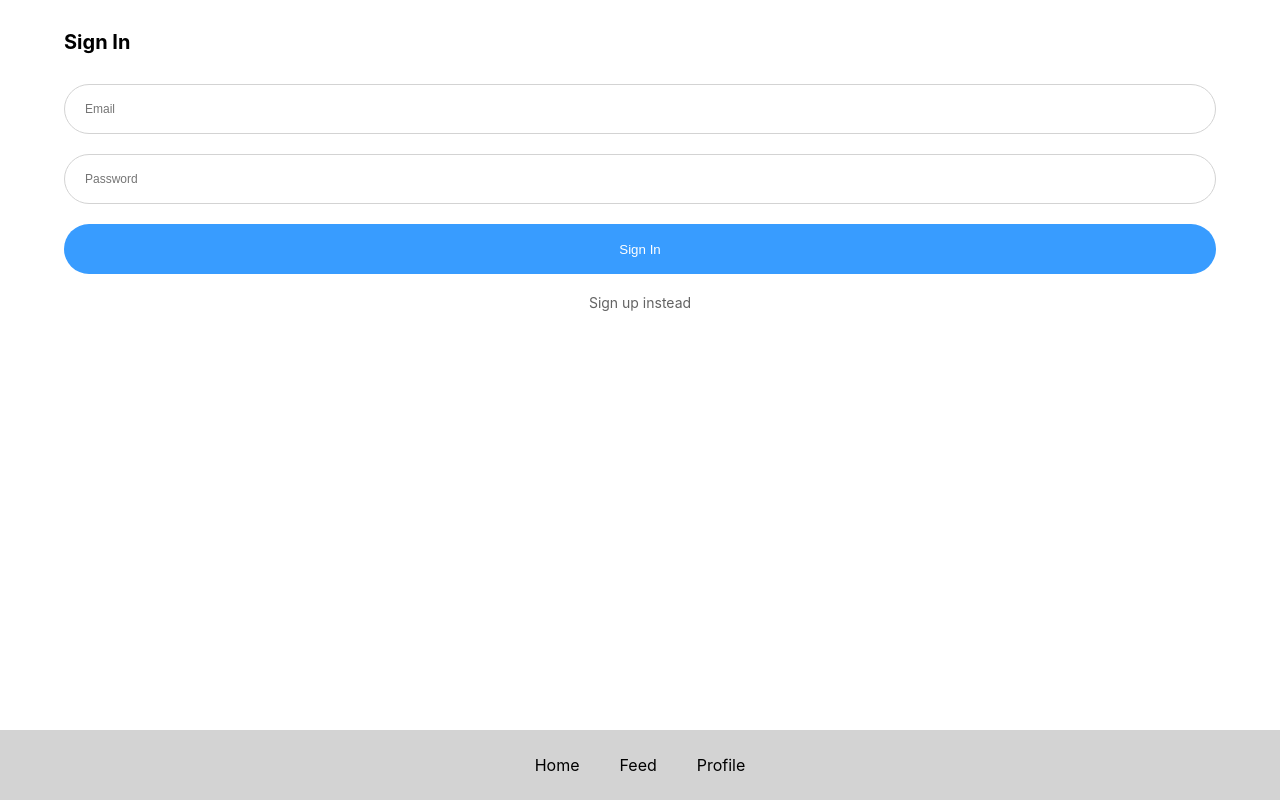
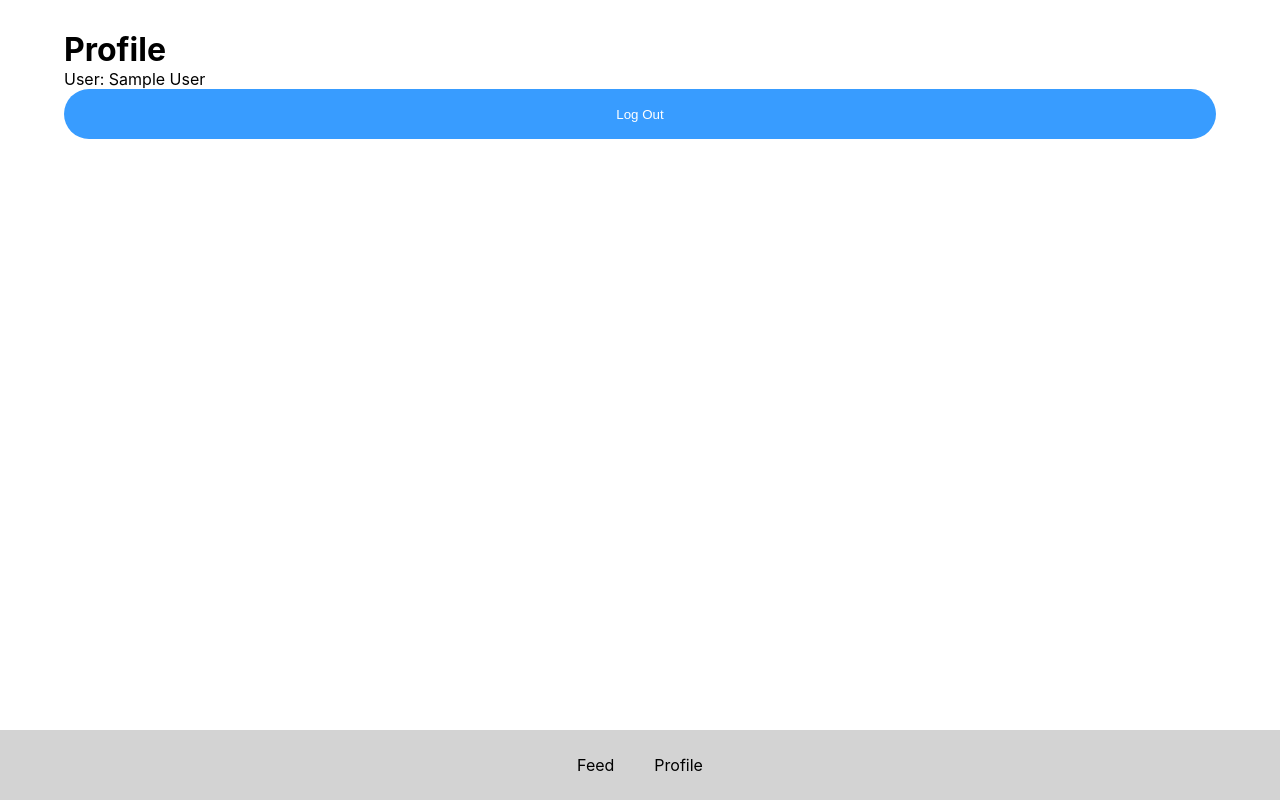
Before and after one commit to emmanuelojiji/rate-my-meal-deal, a React (Create React App) app: page /profile in a window 1280 px wide. Before the commit this address led to /access. Built offline with nearby package versions, Linux system fonts and the light colour scheme; no server answers; sample sign-in values are in the browser's storage.

Commit message:
Private route, profile access

```diff
--- a/src/App.js
+++ b/src/App.js
@@ -2,7 +2,6 @@ import "./App.css";
 import Post from "./Components/Post";
 import { useState } from "react";
 import { Routes, Route, Outlet } from "react-router-dom";
-import Home from "./Pages/Home";
 import Access from "./Pages/Access";
 import Feed from "./Pages/Feed";
 import Profile from "./Pages/Profile";
@@ -12,7 +11,6 @@ function App() {
   return (
     <div className="App">
       <Routes>
-        <Route path="/home" element={<Home />} />
         <Route path="/access" element={<Access />} />
         <Route path="/" element={<Feed />} />
         <Route path="/profile" element={<PrivateRoute />} >
--- a/src/Components/NavBar.js
+++ b/src/Components/NavBar.js
@@ -2,15 +2,14 @@ import "./NavBar.scss";
 import { Link } from "react-router-dom";
 
 const NavBar = () => {
-    return(
-        <>
-        <div className="nav-bar">
-            <Link to='/home'>Home</Link>
-            <Link to='/'>Feed</Link>
-            <Link to='/Profile'>Profile</Link>
-        </div>
-        </>
-    )
-}
+  return (
+    <>
+      <div className="nav-bar">
+        <Link to="/">Feed</Link>
+        <Link to="/Profile">Profile</Link>
+      </div>
+    </>
+  );
+};
 
 export default NavBar;
--- a/src/Pages/Home.js
+++ /dev/null
@@ -1,12 +0,0 @@
-import './Home.scss'
-
-
-const Home = () => {
-    return(
-        <>
-        <h1>Home</h1>
-        </>
-    )
-}
-
-export default Home;
--- a/src/Pages/Profile.js
+++ b/src/Pages/Profile.js
@@ -12,17 +12,19 @@ const Profile = () => {
   const signOut = () => {
     auth.signOut();
 
-    navigate('/')
+    navigate("/access");
   };
 
   return (
-    <div className="Profile">
-      <h1>Profile</h1>
-      <span>User: {auth.currentUser.email}</span>
+    <>
       <NavBar />
+      <div className="Profile">
+        <h1>Profile</h1>
+        <span>User: {auth.currentUser.displayName}</span>
 
-      <button onClick={signOut}>Log Out</button>
-    </div>
+        <button onClick={signOut}>Log Out</button>
+      </div>
+    </>
   );
 };
 
--- a/src/Pages/Profile.scss
+++ b/src/Pages/Profile.scss
@@ -1,4 +1,9 @@
 .Profile{
     margin-top: 30px;
     width: 100%;
+    display: flex;
+    flex-direction: column;
+    padding-left: 5%;
+    padding-right: 5%;
+
 }
--- a/src/PrivateRoute.js
+++ b/src/PrivateRoute.js
@@ -1,9 +1,14 @@
 import { Navigate, Outlet } from "react-router-dom";
+import { useState } from "react";
+
+import { getAuth } from "firebase/auth";
 
 const PrivateRoute = () => {
-  const loggedIn = false;
+  const auth = getAuth();
 
-  return loggedIn ? <Outlet /> : <Navigate to="/access" />;
+  const [userLoggedIn, setUserLoggedIn] = useState(auth.currentUser);
+
+  return userLoggedIn ? <Outlet /> : <Navigate to="/access" />;
 };
 
 export default PrivateRoute;
```
Also changed, not shown: src/Pages/Home.scss (deleted).
